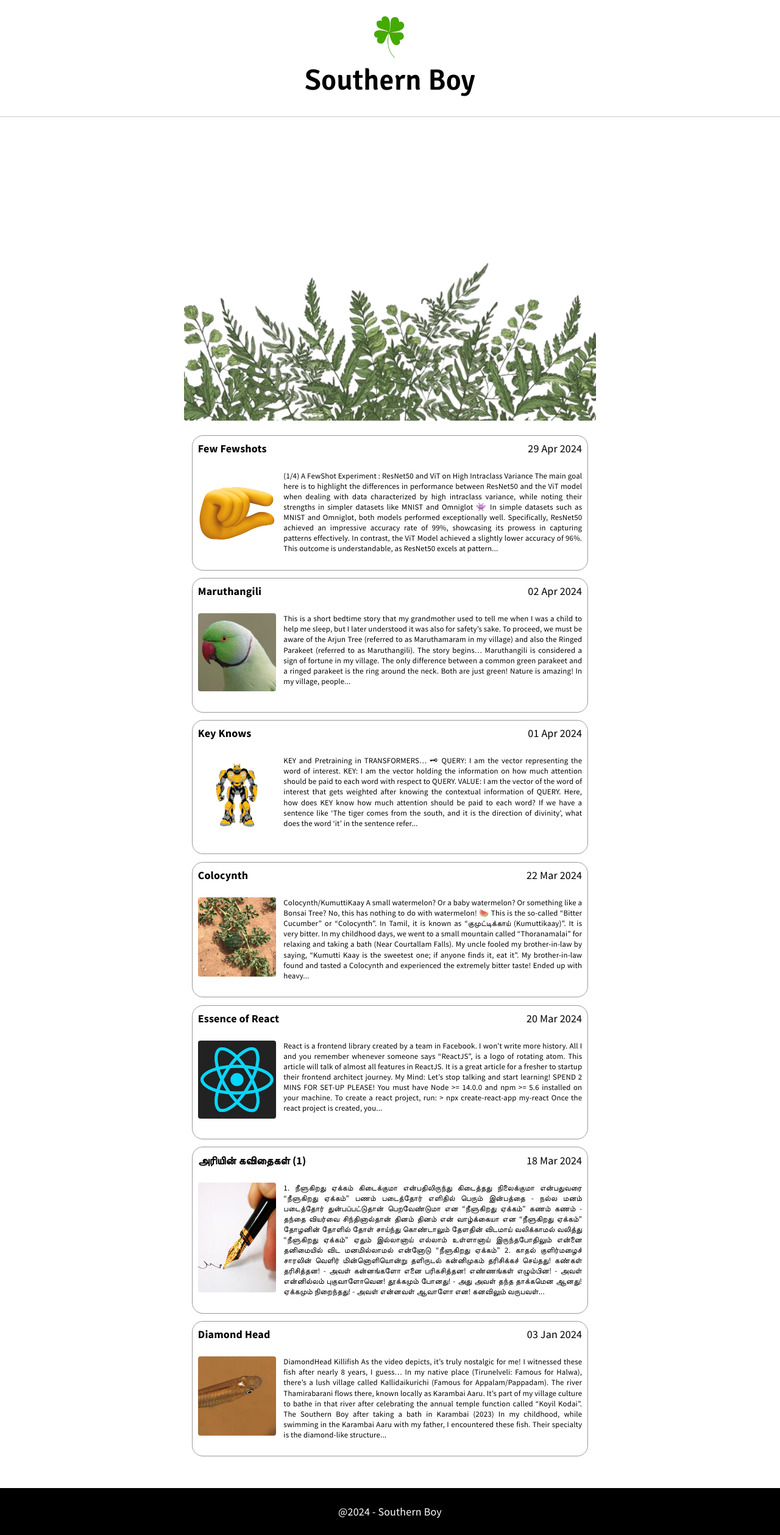
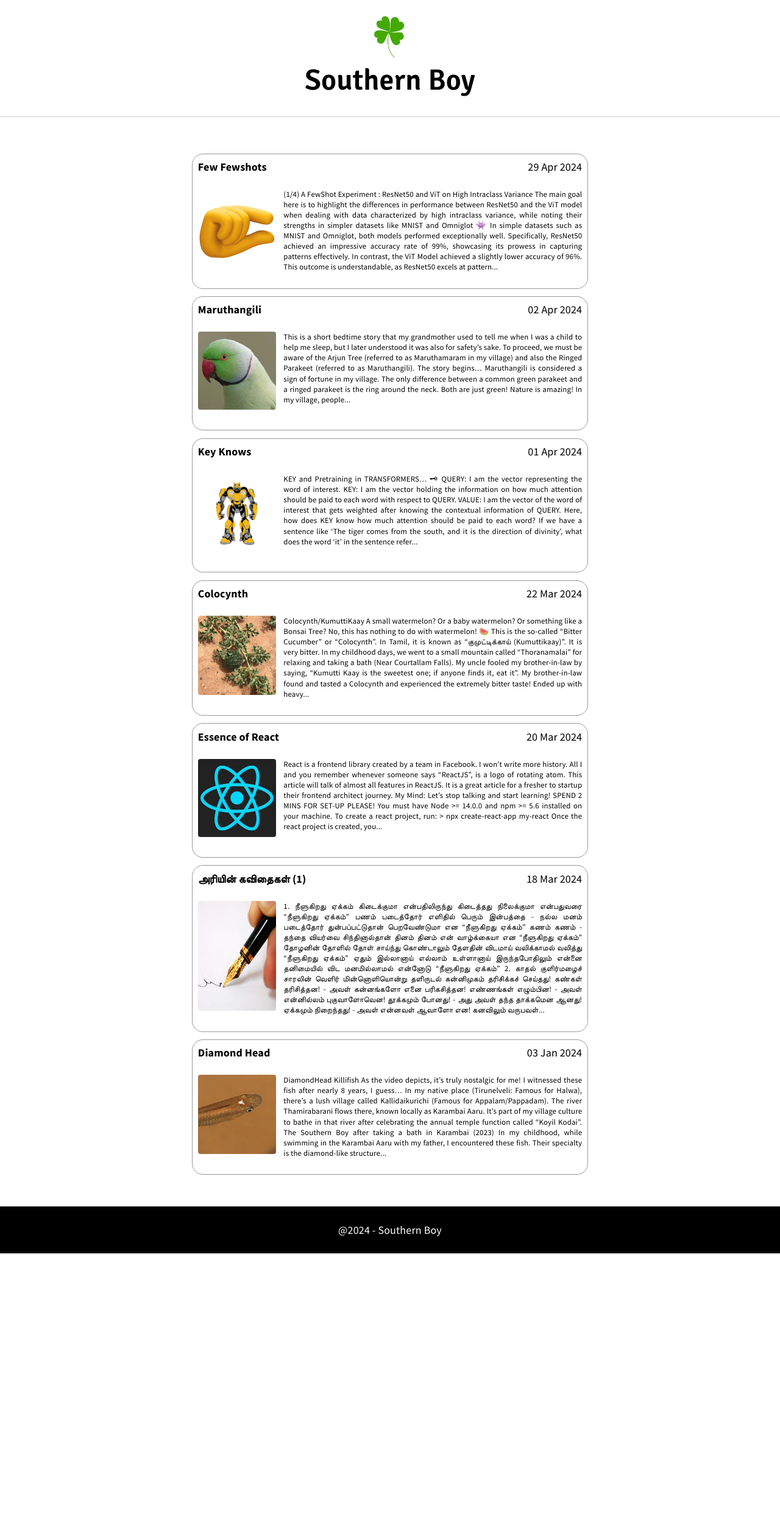
Before and after one commit to arihara-sudhan/blog, a Jekyll site: the page built from index.html, in a window 1280 px wide. Shown: the whole page at 61% size. Built offline with Jekyll 4.4.1, drawn with Linux system fonts in a browser that asks for light colours; the list of posts is cut into pages by our own code; after the commit the page ends 2056 px from its top, so only the background shows below that.

Commit message:
Update index.html

```diff
--- a/index.html
+++ b/index.html
@@ -2,7 +2,6 @@
 layout: default
 ---
 <!-- Posts -->
-<img src="./img/frame-ferns.png" width="100%" alt="">
 
 <ul id="posts"">
 
```
